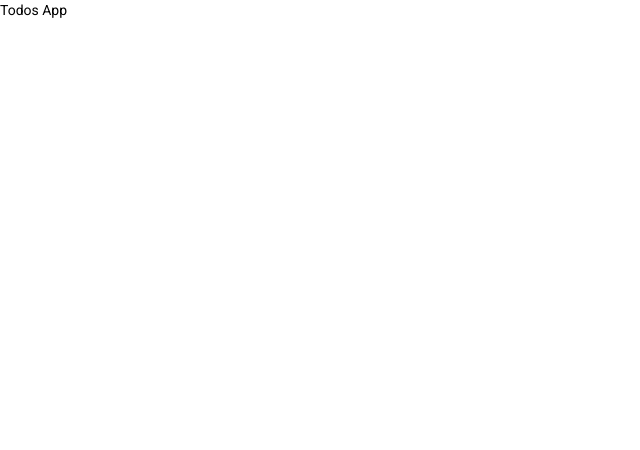
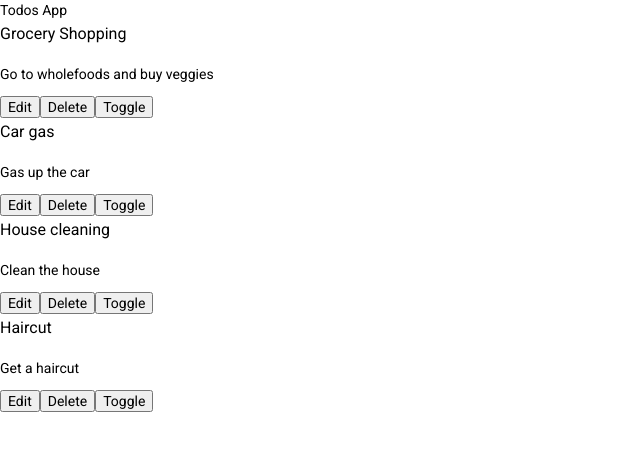
Before and after one commit to aabdou/todo, an Angular app: page / in a window 1280 px wide. Shown: the top 450 px of the page, without its empty margins (0-640 px from the left). Built offline with nearby package versions, Linux system fonts and the light colour scheme.

Commit message:
add the todos list component

```diff
--- a/src/app/app.component.html
+++ b/src/app/app.component.html
@@ -1 +1,2 @@
 <div>Todos App</div>
+<app-todos></app-todos>
--- a/src/app/app.module.ts
+++ b/src/app/app.module.ts
@@ -4,10 +4,12 @@ import { BrowserModule } from '@angular/platform-browser';
 import { AppRoutingModule } from './app-routing.module';
 import { AppComponent } from './app.component';
 import { BrowserAnimationsModule } from '@angular/platform-browser/animations';
+import { TodosComponent } from './todos/todos.component';
 
 @NgModule({
   declarations: [
-    AppComponent
+    AppComponent,
+    TodosComponent
   ],
   imports: [
     BrowserModule,
--- /dev/null
+++ b/src/app/todos/todos.component.html
@@ -0,0 +1,7 @@
+<div *ngFor="let todo of todos; let i = index">
+    <h3>{{ todo.title }}</h3>
+    <p>{{ todo.description }}</p>
+    <button name="edit" (click)="edit(i)" >Edit</button>
+    <button name="delete" (click)="delete(i)">Delete</button>
+    <button name="toggle" (click)="toggle(i)">Toggle</button>
+</div>
--- /dev/null
+++ b/src/app/todos/todos.component.ts
@@ -0,0 +1,55 @@
+import { Component, OnInit } from '@angular/core';
+import {Todo} from '../../models/todo';
+
+@Component({
+  selector: 'app-todos',
+  templateUrl: './todos.component.html',
+  styleUrls: ['./todos.component.css']
+})
+export class TodosComponent implements OnInit {
+  todos: Todo[] = [];
+
+  constructor() { }
+
+  ngOnInit(): void {
+    this.todos = [
+      {
+        title: "Grocery Shopping",
+        description: "Go to wholefoods and buy veggies",
+        completed: false
+      },
+      {
+        title: "Car gas",
+        description: "Gas up the car",
+        completed: true
+      },
+      {
+        title: "House cleaning",
+        description: "Clean the house",
+        completed: false
+      },
+      {
+        title: "Haircut",
+        description: "Get a haircut",
+        completed: false
+      }
+    ];
+  }
+
+  edit(i: number) {
+    console.log(i);
+  }
+
+  delete(i: number) {
+    const todos = this.todos.filter((el, index) => index != i);
+
+    this.todos = todos;
+  }
+
+  toggle(i: number) {
+    const todos = [...this.todos];
+    todos[i].completed = !todos[i].completed;
+
+    this.todos = todos;
+  }
+}
--- /dev/null
+++ b/src/models/todo.ts
@@ -0,0 +1,6 @@
+export class Todo {
+    title: string = "";
+    description: string = "";
+    completed: boolean = false;
+    dueDate?: Date;
+}
```
Also changed, not shown: src/app/todos/todos.component.css (added), 1 other file (tests, documents, lock files or other folders).
